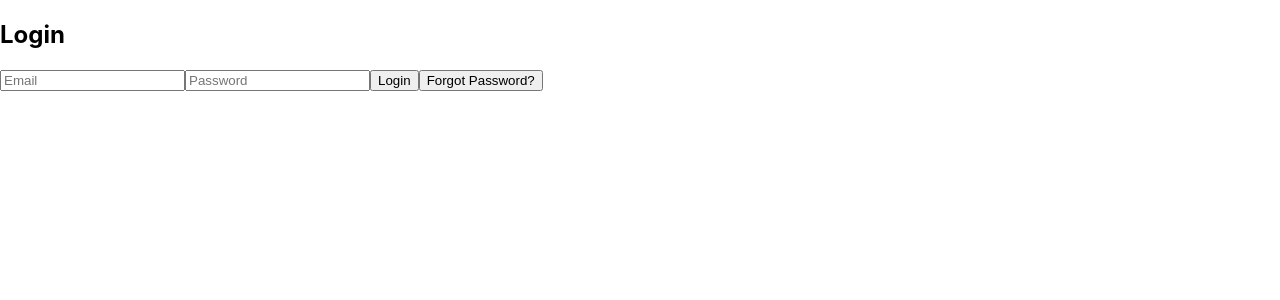
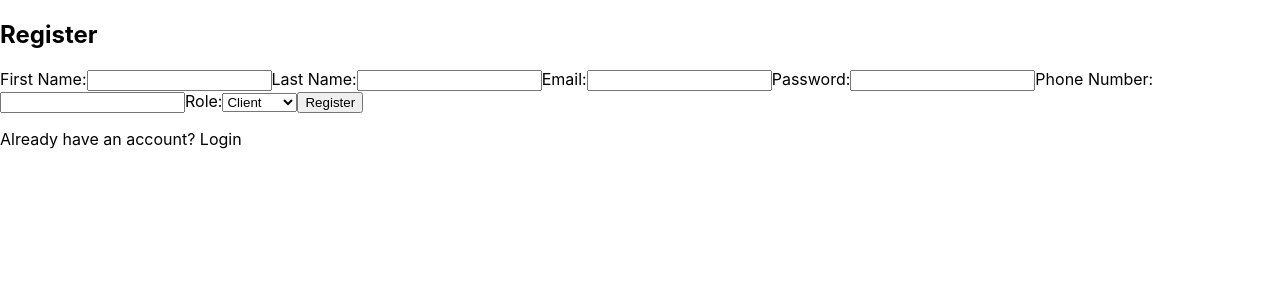
Before and after one commit to code-sample-git/CleaningServiceMgtSysFrontend, a React (Create React App) app: page /register in a window 1280 px wide. Before the commit this address led to /login. Shown: the top 300 px of the page. Built offline with nearby package versions, Linux system fonts and the light colour scheme.

Commit message:
integrate auth for login and register

```diff
--- a/src/App.js
+++ b/src/App.js
@@ -1,26 +1,22 @@
-import { BrowserRouter as Router, Routes, Route, Navigate } from "react-router-dom";
-import { useState } from "react";
+import React from "react";
+import { BrowserRouter as Router, Routes, Route } from "react-router-dom";
 import LoginPage from "./pages/LoginPage";
 import HomePage from "./pages/HomePage";
-import ForgotPasswordPage from "./pages/ForgotPasswordPage";
-import './App.css';
+import ForgotPasswordPage from "./pages/ForgotPasswordPage"; // Add forgot password
+import RegisterPage from "./pages/RegisterPage"; // Import Register Page
 
-function App() {
-  const [user, setUser] = useState(null);
-
+const App = () => {
   return (
     <Router>
       <Routes>
-        <Route path="/login" element={<LoginPage setUser={setUser} />} />
+        <Route path="/login" element={<LoginPage />} />
+        <Route path="/home" element={<HomePage />} />
         <Route path="/forgot-password" element={<ForgotPasswordPage />} />
-        <Route
-          path="/home"
-          element={user ? <HomePage user={user} /> : <Navigate to="/login" />}
-        />
-        <Route path="*" element={<Navigate to="/login" />} />
+        <Route path="/register" element={<RegisterPage />} /> {/* Register Route */}
+        <Route path="*" element={<LoginPage />} /> {/* Default to Login */}
       </Routes>
     </Router>
   );
-}
+};
 
 export default App;
--- a/src/pages/HomePage.js
+++ b/src/pages/HomePage.js
@@ -1,29 +1,43 @@
+import React, { useEffect, useState } from "react";
 import { useNavigate } from "react-router-dom";
+import axios from "axios";
 
-function HomePage({ user }) {
+const HomePage = () => {
+  const [user, setUser] = useState(null);
   const navigate = useNavigate();
 
+  useEffect(() => {
+    const token = localStorage.getItem("accessToken");
+
+    if (!token) {
+      navigate("/login"); // Redirect if not authenticated
+      return;
+    }
+
+    // Fetch user profile
+    axios
+      .get("http://localhost:5000/api/auth/profile", {
+        headers: { Authorization: `Bearer ${token}` },
+      })
+      .then((response) => setUser(response.data))
+      .catch(() => {
+        localStorage.removeItem("accessToken"); // Remove expired token
+        navigate("/login"); // Redirect to login
+      });
+  }, [navigate]);
+
   const handleLogout = () => {
+    localStorage.removeItem("accessToken");
+    localStorage.removeItem("refreshToken");
     navigate("/login");
   };
 
   return (
     <div className="home-container">
-      <div className="upper-section">
-        <img src="https://encrypted-tbn0.gstatic.com/images?q=tbn:ANd9GcSnrssxO1WKp6L7ZblKOiDqNGEgQsivTW2trA&s" alt="Brand Logo" />
-        <img src={user.profileImage} alt="Profile" className="profile-image" />
-        <h2>{user.name}</h2>
-      </div>
-      <div className="quick-section">
-        <button>Locations</button>
-        <button>QA Reports</button>
-        <button>Settings</button>
-      </div>
-      <div className="lower-section">
-        <button onClick={handleLogout}>Logout</button>
-      </div>
+      <h2>Welcome, {user ? user.fullName : "User"}!</h2>
+      <button onClick={handleLogout}>Logout</button>
     </div>
   );
-}
+};
 
 export default HomePage;
--- a/src/pages/LoginPage.js
+++ b/src/pages/LoginPage.js
@@ -1,16 +1,33 @@
-import { useState } from "react";
+import React, { useState } from "react";
 import { useNavigate } from "react-router-dom";
+import axios from "axios";
 
 function LoginPage({ setUser }) {
   const [email, setEmail] = useState("");
   const [password, setPassword] = useState("");
+  const [error, setError] = useState("");
   const navigate = useNavigate();
 
-  const handleLogin = () => {
-    // Placeholder authentication logic
-    if (email === "" && password === "") {
-      setUser({ email, name: "John Doe", profileImage: "https://upload.wikimedia.org/wikipedia/commons/a/ac/Default_pfp.jpg" });
+  const handleLogin = async (e) => {
+    e.preventDefault();
+    setError("");
+
+    try {
+      const response = await axios.post(
+        "http://localhost:5000/api/auth/login", // Update if API base URL is different
+        { email, password }
+      );
+
+      const { accessToken, refreshToken } = response.data;
+
+      // Store tokens in localStorage
+      localStorage.setItem("accessToken", accessToken);
+      localStorage.setItem("refreshToken", refreshToken);
+
+      // Redirect to Home Page
       navigate("/home");
+    } catch (err) {
+      setError("Invalid credentials. Please try again.");
     }
   };
 
@@ -21,22 +38,34 @@ function LoginPage({ setUser }) {
   return (
     <div className="login-container">
       <h2>Login</h2>
+      {error && <p className="error">{error}</p>}
+      <form onSubmit={handleLogin}>
+        <label>Email:</label>
         <input
           type="email"
-        placeholder="Email"
           value={email}
           onChange={(e) => setEmail(e.target.value)}
+          required
         />
+
+        <label>Password:</label>
         <input
           type="password"
-        placeholder="Password"
           value={password}
           onChange={(e) => setPassword(e.target.value)}
+          required
         />
-      <button onClick={handleLogin}>Login</button>
-      <button onClick={handleReset}>Forgot Password?</button>
+
+        <button type="submit">Login</button>
+      </form>
+      <button onClick={() => navigate("/forgot-password")} className="forgot-password">
+        Forgot Password?
+      </button>
+      <button onClick={() => navigate("/register")} className="register-link">
+        Register?
+      </button>
     </div>
   );
-}
+};
 
 export default LoginPage;
--- /dev/null
+++ b/src/pages/RegisterPage.js
@@ -0,0 +1,78 @@
+import React, { useState } from "react";
+import { useNavigate } from "react-router-dom";
+import axios from "axios";
+
+const RegisterPage = () => {
+  const [userData, setUserData] = useState({
+    firstName: "",
+    lastName: "",
+    email: "",
+    password: "",
+    phoneNumber: "",
+    role: "client", // Default role
+  });
+  const [error, setError] = useState("");
+  const [success, setSuccess] = useState("");
+  const navigate = useNavigate();
+
+  const handleChange = (e) => {
+    setUserData({ ...userData, [e.target.name]: e.target.value });
+  };
+
+  const handleRegister = async (e) => {
+    e.preventDefault();
+    setError("");
+    setSuccess("");
+
+    try {
+      const response = await axios.post(
+        "http://localhost:5000/api/auth/register", // Adjust if needed
+        userData
+      );
+
+      setSuccess("Registration successful! Redirecting to login...");
+      setTimeout(() => navigate("/login"), 2000); // Redirect after success
+    } catch (err) {
+      setError(err.response?.data?.message || "Registration failed.");
+    }
+  };
+
+  return (
+    <div className="register-container">
+      <h2>Register</h2>
+      {error && <p className="error">{error}</p>}
+      {success && <p className="success">{success}</p>}
+      <form onSubmit={handleRegister}>
+        <label>First Name:</label>
+        <input type="text" name="firstName" value={userData.firstName} onChange={handleChange} required />
+
+        <label>Last Name:</label>
+        <input type="text" name="lastName" value={userData.lastName} onChange={handleChange} required />
+
+        <label>Email:</label>
+        <input type="email" name="email" value={userData.email} onChange={handleChange} required />
+
+        <label>Password:</label>
+        <input type="password" name="password" value={userData.password} onChange={handleChange} required />
+
+        <label>Phone Number:</label>
+        <input type="text" name="phoneNumber" value={userData.phoneNumber} onChange={handleChange} required />
+
+        <label>Role:</label>
+        <select name="role" value={userData.role} onChange={handleChange}>
+          <option value="client">Client</option>
+          <option value="staff">Staff</option>
+          <option value="manager">Manager</option>
+          <option value="admin">Admin</option>
+        </select>
+
+        <button type="submit">Register</button>
+      </form>
+      <p onClick={() => navigate("/login")} className="login-link">
+        Already have an account? Login
+      </p>
+    </div>
+  );
+};
+
+export default RegisterPage;
```
Lines whose indentation alone changed are shown as unchanged.
